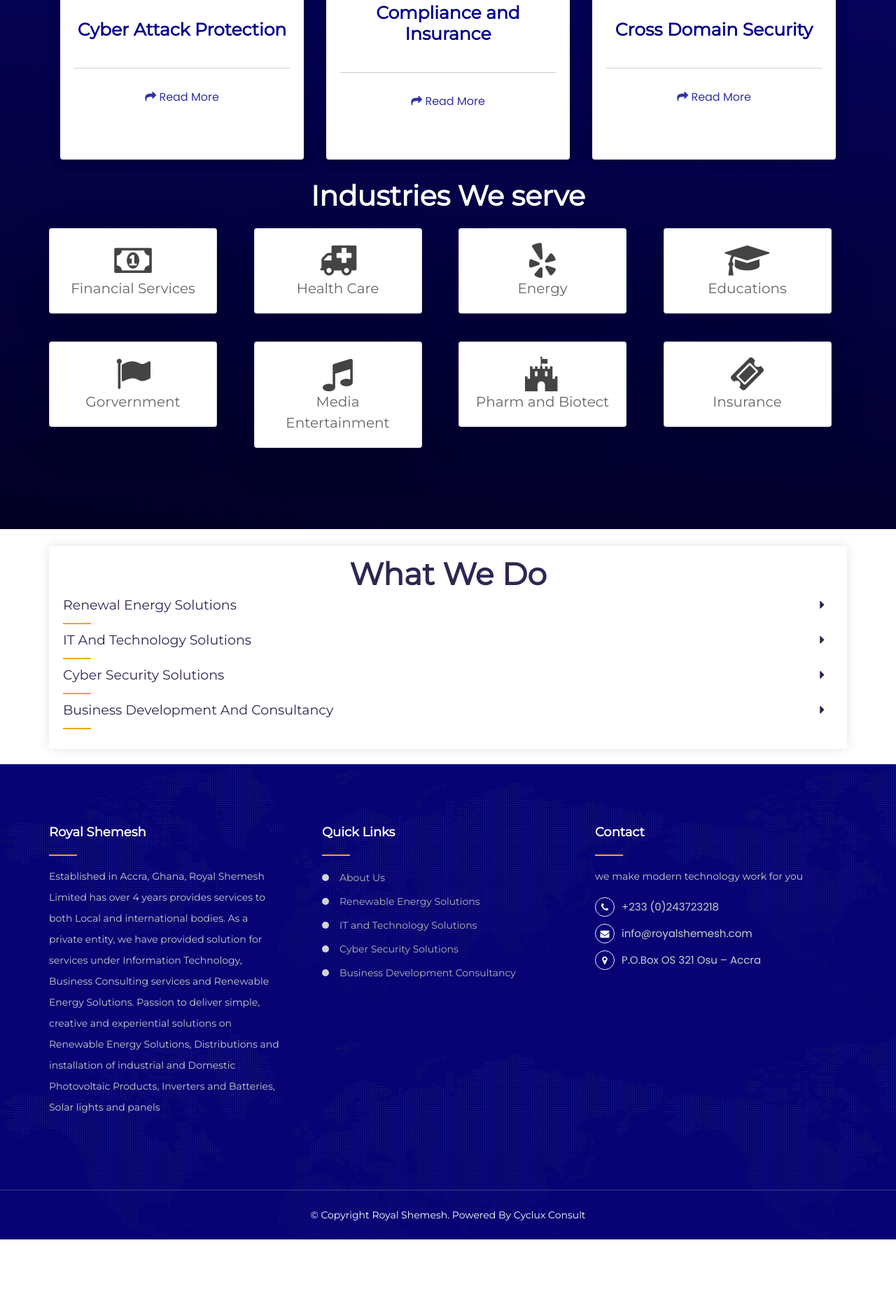
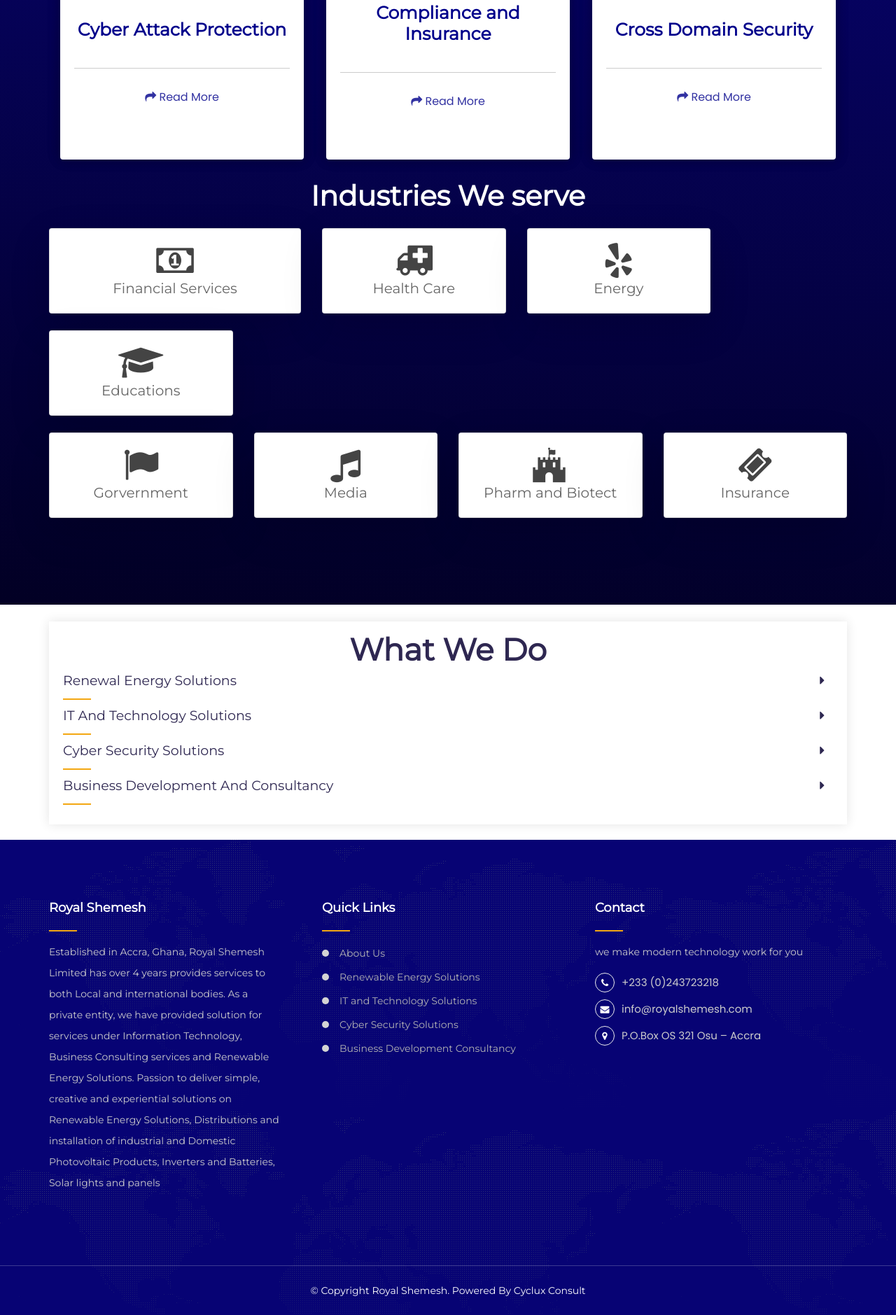
Before and after one commit to samuel355/royalshemesh, a WordPress theme: template cyber-security.php in a window 1280 px wide. Shown: the part 2263-4142 px from the top of the page at 70% size. Before the commit the page ends 4034 px from the top, so only its background shows below. Run offline with PHP 8.4 and a stand-in for WordPress, Linux system fonts and the light colour scheme; the site name, menu and one post (Sample post) are stand-ins, and other content is empty; some libraries are stand-ins or nearby versions; grey boxes are pictures that could not be loaded.

Commit message:
new update

```diff
--- a/cyber-security.php
+++ b/cyber-security.php
@@ -499,33 +499,33 @@
                             </div>
                         </div>
                         <br>
-                        <div class="row row-cols-1 row-cols-md-3">
-                            <div class="col mb-3">
-                                <div class="card custom-shadow wow animated fadeInUp" style="width: 15rem;">
+                        <div class="row">
+                            <div class="col-md-4 mb-4">
+                                <div class="card custom-shadow wow animated fadeInUp">
                                     <div class="card-body">
                                         <div class="text-center"><i style="font-size: 50px;" class=" fa fa-money "></i></div>
                                         <p class="card-text text-center">Financial Services</p>
                                     </div>
                                 </div>
                             </div>
-                            <div class="col mb-3">
-                                <div class="card custom-shadow wow animated fadeInUp" style="width: 15rem;">
+                            <div class="col-md-3 mb-4">
+                                <div class="card custom-shadow wow animated fadeInUp">
                                     <div class="card-body">
                                         <div class="text-center"><i style="font-size: 50px;" class=" fa fa-ambulance"></i></div>
                                         <p class="card-text text-center">Health Care </p>
                                     </div>
                                 </div>
                             </div>
-                            <div class="col mb-3">
-                                <div class="card custom-shadow wow animated fadeInUp" style="width: 15rem;">
+                            <div class="col-md-3 mb-4">
+                                <div class="card custom-shadow wow animated fadeInUp">
                                     <div class="card-body">
                                         <div class="text-center"><i style="font-size: 50px;" class=" fa fa-yelp "></i></div>
                                         <p class="card-text text-center">Energy</p>
                                     </div>
                                 </div>
                             </div>
-                            <div class="col mb-3">
-                                <div class="card custom-shadow wow animated fadeInUp" style="width: 15rem;">
+                            <div class="col-md-3 mb-4">
+                                <div class="card custom-shadow wow animated fadeInUp">
                                     <div class="card-body">
                                         <div class="text-center"><i style="font-size: 50px;" class=" fa fa-graduation-cap"></i></div>
                                         <p class="card-text text-center">Educations</p>
@@ -533,34 +533,34 @@
                                 </div>
                             </div>
                         </div>
-                        <br>
-                        <div class="row row-cols-1 row-cols-md-3">
-                            <div class="col mb-3">
-                                <div class="card custom-shadow wow animated fadeInUp" style="width: 15rem;">
+
+                        <div class="row">
+                            <div class="col-md-3 mb-4">
+                                <div class="card custom-shadow wow animated fadeInUp">
                                     <div class="card-body">
                                         <div class="text-center"><i style="font-size: 50px;" class=" fa fa-flag "></i></div>
                                         <p class="card-text text-center">Gorvernment</p>
                                     </div>
                                 </div>
                             </div>
-                            <div class="col mb-3">
-                                <div class="card custom-shadow wow animated fadeInUp" style="width: 15rem;">
+                            <div class="col-md-3 mb-4">
+                                <div class="card custom-shadow wow animated fadeInUp">
                                     <div class="card-body">
                                         <div class="text-center"><i style="font-size: 50px;" class=" fa fa-music"></i></div>
-                                        <p class="card-text text-center">Media Entertainment</p>
+                                        <p class="card-text text-center">Media </p>
                                     </div>
                                 </div>
                             </div>
-                            <div class="col mb-3">
-                                <div class="card custom-shadow wow animated fadeInUp" style="width: 15rem;">
+                            <div class="col-md-3 mb-4">
+                                <div class="card custom-shadow wow animated fadeInUp">
                                     <div class="card-body">
                                         <div class="text-center"><i style="font-size: 50px;" class=" fa fa-fort-awesome"></i></div>
                                         <p class="card-text text-center">Pharm and Biotect</p>
                                     </div>
                                 </div>
                             </div>
-                            <div class="col mb-3">
-                                <div class="card custom-shadow wow animated fadeInUp" style="width: 15rem;">
+                            <div class="col-md-3 mb-4">
+                                <div class="card custom-shadow wow animated fadeInUp">
                                     <div class="card-body">
                                         <div class="text-center"><i style="font-size: 50px;" class=" fa fa-ticket"></i></div>
                                         <p class="card-text text-center">Insurance</p>
```
